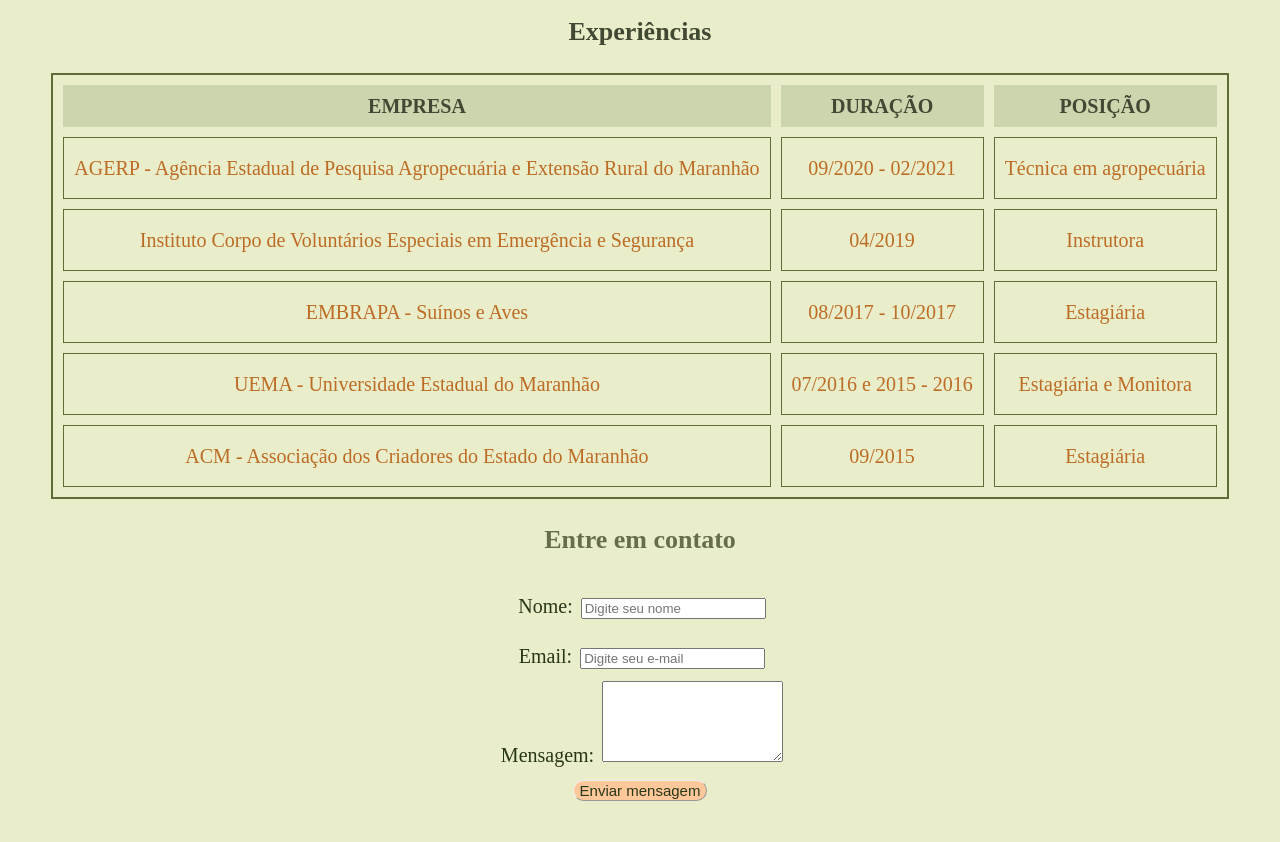
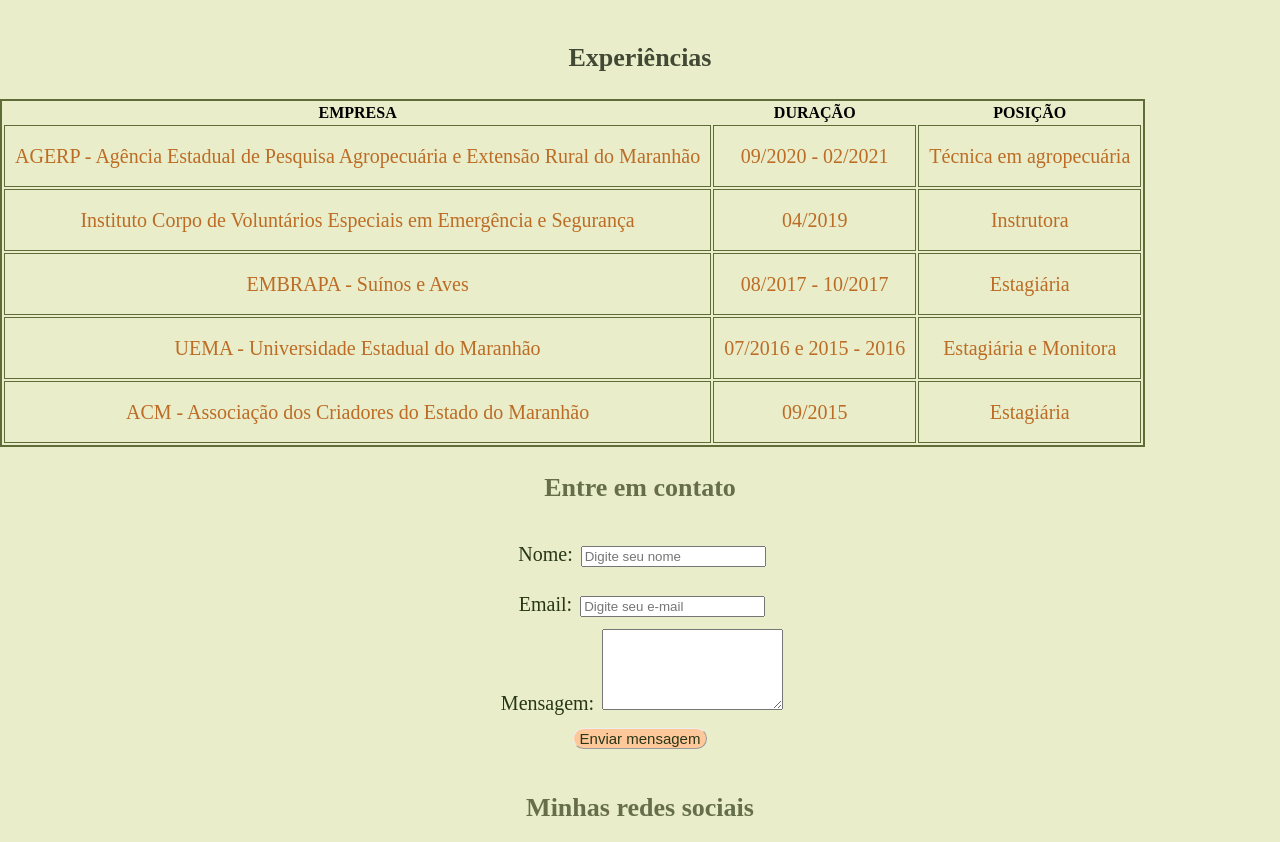
Before and after one commit to SimaraSc/CSS, a plain HTML site: page curriculo-com-css.html in a window 1280 px wide. Shown: the part 1253-2095 px from the top of the page. Drawn offline with Linux system fonts and the light colour scheme; a web font is replaced by a local one.

Commit message:
insere curriculo feito

```diff
--- a/curriculo-com-css.html
+++ b/curriculo-com-css.html
@@ -10,6 +10,7 @@
     <link href="https://fonts.googleapis.com/css2?family=Bona+Nova:ital,wght@0,400;0,700;1,400&display=swap" rel="stylesheet">
     <title>Meu currículo</title>
 </head>
+
 <body>
     <header>
         <h1>Currículo profissional</h1>
@@ -33,7 +34,8 @@ Mestranda em Zootecnia, na área de Nutrição de Monogástricos, na UFR - MT.<b
 Zootecnista formada pela UEMA - Campus São Luís.<br>
 Técnica em agropecuária formada pelo IFMA - Campus Maracanã.<br>
 Classificadora de grãos pela AGROMT Cursos e Treinamentos.<br>
-Atua nas áreas de produção e nutrição animal, avicultura, suinocultura, bem estar animal e extensão rural.
+Atua nas áreas de produção e nutrição animal, avicultura, suinocultura, bem estar animal e extensão rural.<br>
+Ofereço soluções em serviços zootécnicos na área de produção e nutrição animal.
     </p>
     <h3 class="subtitulo_primario">Habilidades</h3>
 
@@ -59,34 +61,34 @@ Atua nas áreas de produção e nutrição animal, avicultura, suinocultura, bem
 
     <h3 class="subtitulo_primario">Experiências</h3>
 
-    <table align="center" cellspacing="10">
-        <thead>
-                <th class="cabeçalho">EMPRESA</th>
-                <th class="cabeçalho">DURAÇÃO</th>
-                <th class="cabeçalho">POSIÇÃO</th>
+    <table>
+            <thead>
+                <th class="mae">EMPRESA</th>
+                <th class="mae">DURAÇÃO</th>
+                <th class="mae">POSIÇÃO</th>
         </thead>
         <tbody>
-            <tr>
+            <tr class="filha">
                 <td>AGERP - Agência Estadual de Pesquisa Agropecuária e Extensão Rural do Maranhão</td>
                 <td>09/2020 - 02/2021</td>
                 <td>Técnica em agropecuária</td>
             </tr>
-            <tr>
+            <tr class="filha">
                 <td>Instituto Corpo de Voluntários Especiais em Emergência e Segurança</td>
                 <td>04/2019</td>
                 <td>Instrutora</td>
             </tr>
-            <tr>
+            <tr class="filha">
                 <td>EMBRAPA - Suínos e Aves</td>
                 <td>08/2017 - 10/2017</td>
                 <td>Estagiária</td>
             </tr>
-            <tr>
+            <tr class="filha">
                 <td>UEMA - Universidade Estadual do Maranhão</td>
                 <td>07/2016 e 2015 - 2016</td>
                 <td>Estagiária e Monitora</td>
             </tr>
-            <tr>
+            <tr class="filha">
                 <td>ACM - Associação dos Criadores do Estado do Maranhão</td>
                 <td>09/2015</td>
                 <td>Estagiária</td>
@@ -95,6 +97,7 @@ Atua nas áreas de produção e nutrição animal, avicultura, suinocultura, bem
     </table>
 
     <h3 class="subtitulo_secundario">Entre em contato</h3>
+
     <form>
         <label for="Nome da pessoa">Nome:</label>
         <input placeholder="Digite seu nome" type="text"><br/>
@@ -108,12 +111,14 @@ Atua nas áreas de produção e nutrição animal, avicultura, suinocultura, bem
         <button class="botao" type="submit">Enviar mensagem</button>
     </form>
     <br>
+
     <h3 class="subtitulo_secundario">Minhas redes sociais</h3>
 
     <img class="logo" src="./linkedin.png"/>
     <a class="rede-social" href="https://www.linkedin.com/in/simara-s%C3%A1-657485204/" target="_blank">
         Linkedin
     </a>
+
     <br>
     <br>
 
@@ -122,8 +127,10 @@ Atua nas áreas de produção e nutrição animal, avicultura, suinocultura, bem
         Github
     </a>
     </form>
+
     <br>
     <br>
+
     <footer>
         <p class="copyright">© Copyright Simara Sá 2023</p>
       </footer>
```
